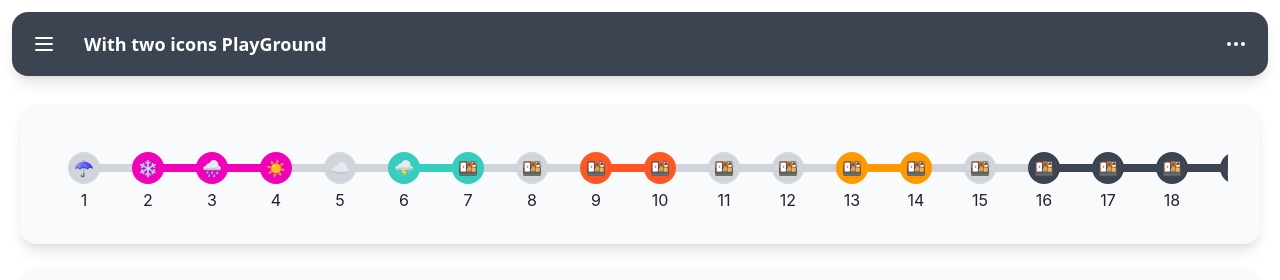
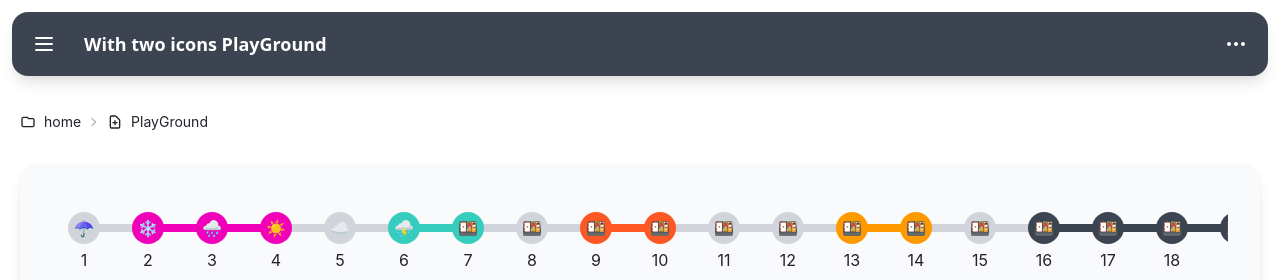
Before and after one commit to 4geru/sigyo-it-hackathon, a Gatsby site: page /playground in a window 1280 px wide. Shown: the top 280 px of the page. Built offline with nearby package versions, Linux system fonts and the light colour scheme; Gatsby itself is replaced by a stand-in of ours; no server answers.

Commit message:
add Breadcrumbs

```diff
--- /dev/null
+++ b/src/components/Breadcrumbs.js
@@ -0,0 +1,42 @@
+import * as React from 'react'
+import { Link } from "gatsby"
+
+// example:
+// <Breadcrumbs
+//   breadcrumbs={
+//     [
+//       {link: '/', title: 'home'},
+//       {link: '/playground', title: 'playground'},
+//       {link: '/playground/api/weathernews', title: 'weathernews'}
+//     ]
+//   }
+// />
+const Breadcrumbs = ({ breadcrumbs }) => {
+  const lastBreadcrumbsIndex = breadcrumbs.length - 1;
+  const activeBreadcrumbs = breadcrumbs[lastBreadcrumbsIndex]
+  const previousBreadcrumbs = [...breadcrumbs].splice(0, lastBreadcrumbsIndex)
+  return (
+    <div class="text-sm breadcrumbs">
+      <ul>
+        {previousBreadcrumbs.map((breadcrumb) => (
+          <li>
+            <Link to={breadcrumb.link}>
+              <svg xmlns="http://www.w3.org/2000/svg" fill="none" viewBox="0 0 24 24" class="w-4 h-4 mr-2 stroke-current">
+                <path stroke-linecap="round" stroke-linejoin="round" stroke-width="2" d="M3 7v10a2 2 0 002 2h14a2 2 0 002-2V9a2 2 0 00-2-2h-6l-2-2H5a2 2 0 00-2 2z"></path>
+              </svg>
+                {breadcrumb.title}
+            </Link>
+          </li>
+        ))}
+        <li>
+          <svg xmlns="http://www.w3.org/2000/svg" fill="none" viewBox="0 0 24 24" class="w-4 h-4 mr-2 stroke-current">
+            <path stroke-linecap="round" stroke-linejoin="round" stroke-width="2" d="M9 13h6m-3-3v6m5 5H7a2 2 0 01-2-2V5a2 2 0 012-2h5.586a1 1 0 01.707.293l5.414 5.414a1 1 0 01.293.707V19a2 2 0 01-2 2z"></path>
+          </svg>
+            {activeBreadcrumbs.title}
+        </li>
+      </ul>
+    </div>
+  )
+}
+
+export default Breadcrumbs
--- a/src/pages/playground/api/google_spread_sheet.js
+++ b/src/pages/playground/api/google_spread_sheet.js
@@ -1,6 +1,7 @@
 import * as React from "react"
 import Layout from '@components/Layout'
 import Card from '@components/Card'
+import Breadcrumbs from '@components/Breadcrumbs'
 import axios from 'axios'
 
 const SpreadSheetApiTestComponent = () => {
@@ -63,6 +64,15 @@
 const Page = () => {
   return (
     <Layout pageTitle="Google Spread Sheet API">
+      <Breadcrumbs
+        breadcrumbs={
+          [
+            {link: '/', title: 'home'},
+            {link: '/playground', title: 'PlayGround'},
+            {link: '/playground/api/google_spread_sheet', title: 'Google Spread Sheet API'}
+          ]
+        }
+      />
       <Card>
         <SpreadSheetApiTestComponent />
       </Card>
--- a/src/pages/playground/api/weathernews.js
+++ b/src/pages/playground/api/weathernews.js
@@ -1,6 +1,7 @@
 import * as React from "react"
 import Layout from '@components/Layout'
 import Card from '@components/Card'
+import Breadcrumbs from '@components/Breadcrumbs'
 import axios from 'axios'
 
 const useWeatherAPI = () => {
@@ -152,6 +153,15 @@
 const Page = () => {
   return (
     <Layout pageTitle="Weathernews API">
+      <Breadcrumbs
+        breadcrumbs={
+          [
+            {link: '/', title: 'home'},
+            {link: '/playground', title: 'PlayGround'},
+            {link: '/playground/api/weathernews', title: 'weathernews'}
+          ]
+        }
+      />
       <WeatherAPIComponent />
     </Layout>
   )
--- a/src/pages/playground/index.js
+++ b/src/pages/playground/index.js
@@ -5,6 +5,7 @@
 import Modal from '@components/Modal'
 import SideModal from '@components/SideModal'
 import Card from '@components/Card'
+import Breadcrumbs from '@components/Breadcrumbs'
 import { FontAwesomeIcon } from '@fortawesome/react-fontawesome'
 import { faMapMarkerAlt } from '@fortawesome/free-solid-svg-icons'
 import { Link } from "gatsby"
@@ -116,11 +117,17 @@
 const IndexPage = () => {
   return (
     <Layout pageTitle="PlayGround">
-      <div data-theme="light">
-        <div className="grid gap-6">
-          <StepsCard />
-          <PlayGroundCard />
-        </div>
+      <div className="grid gap-6">
+        <Breadcrumbs
+          breadcrumbs={
+            [
+              {link: '/', title: 'home'},
+              {link: '/playground', title: 'PlayGround'}
+            ]
+          }
+        />
+        <StepsCard />
+        <PlayGroundCard />
       </div>
     </Layout>
   )
```
